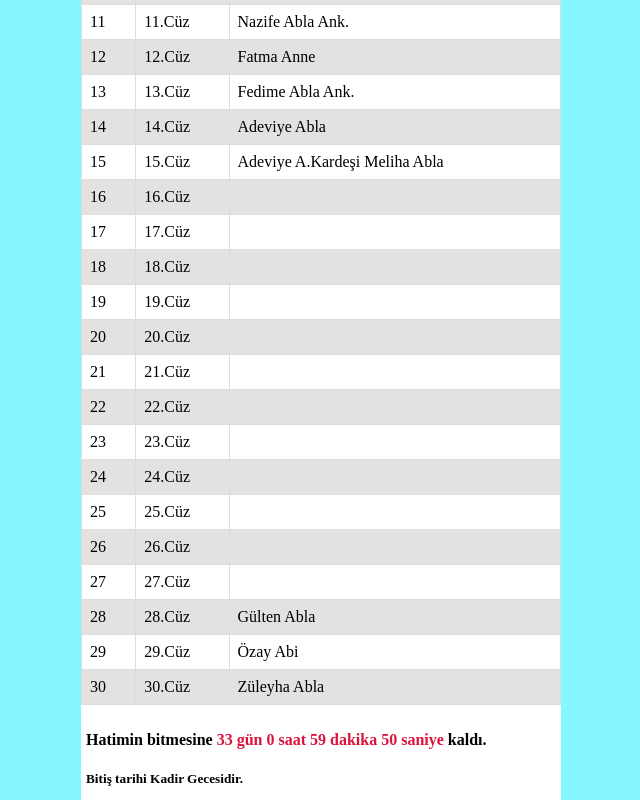
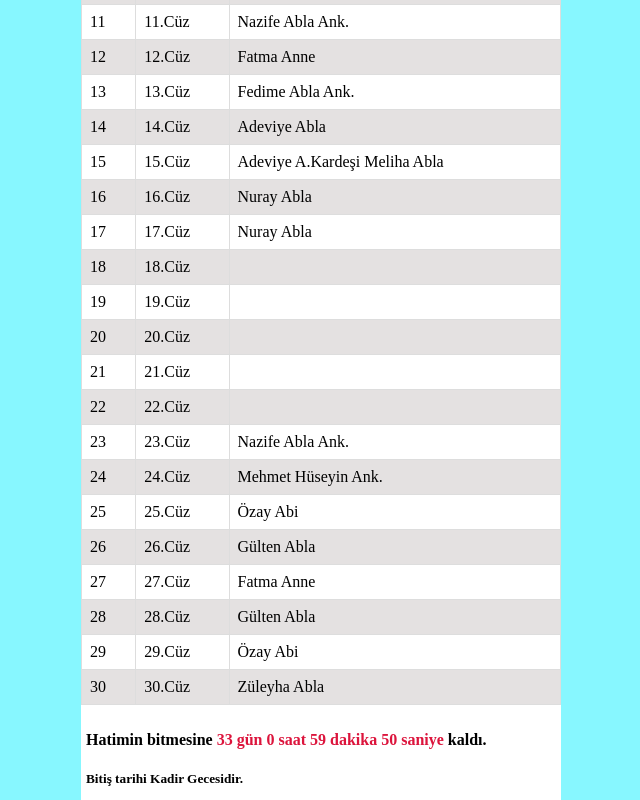
Before and after one commit to eyupjob/Ramazan-Listesi-, a plain HTML site: page hatim.html in a window 1280 px wide. Shown: the part 470-1270 px from the top of the page, without its empty margins (319-959 px from the left). Drawn offline with Linux system fonts and the light colour scheme.

Commit message:
boostraptan önceki son commit

```diff
--- a/hatim.html
+++ b/hatim.html
@@ -172,12 +172,12 @@
     <tr class="b1">
       <td>16</td>
       <td>16.Cüz</td>
-      <td id="a161"></td>
+      <td id="a161">Nuray Abla</td>
 	  </tr>
     <tr>
       <td>17</td>
       <td>17.Cüz</td>
-      <td id="a171"></td>
+      <td id="a171">Nuray Abla</td>
 	  </tr>
     <tr class="b1">
       <td>18</td>
@@ -207,27 +207,27 @@
     <tr>
       <td>23</td>
       <td>23.Cüz</td>
-      <td id="a231"></td>
+      <td id="a231">Nazife Abla Ank.</td>
 	  </tr>
     <tr class="b1">
       <td>24</td>
       <td>24.Cüz</td>
-      <td id="a241"></td>
+      <td id="a241">Mehmet Hüseyin Ank.</td>
 	  </tr>
     <tr>
       <td>25</td>
       <td>25.Cüz</td>
-      <td id="a251"></td>
+      <td id="a251">Özay Abi</td>
 	  </tr>
       <tr class="b1">
         <td>26</td>
         <td>26.Cüz</td>
-        <td id="a261"></td>
+        <td id="a261">Gülten Abla</td>
 		</tr>
       <tr>
         <td>27</td>
         <td>27.Cüz</td>
-        <td id="a271"></td>
+        <td id="a271">Fatma Anne</td>
 		<tr class="b1">
 			<td>28</td>
 			<td>28.Cüz</td>
```
Also changed, not shown: index.html (+1 -1 lines).
